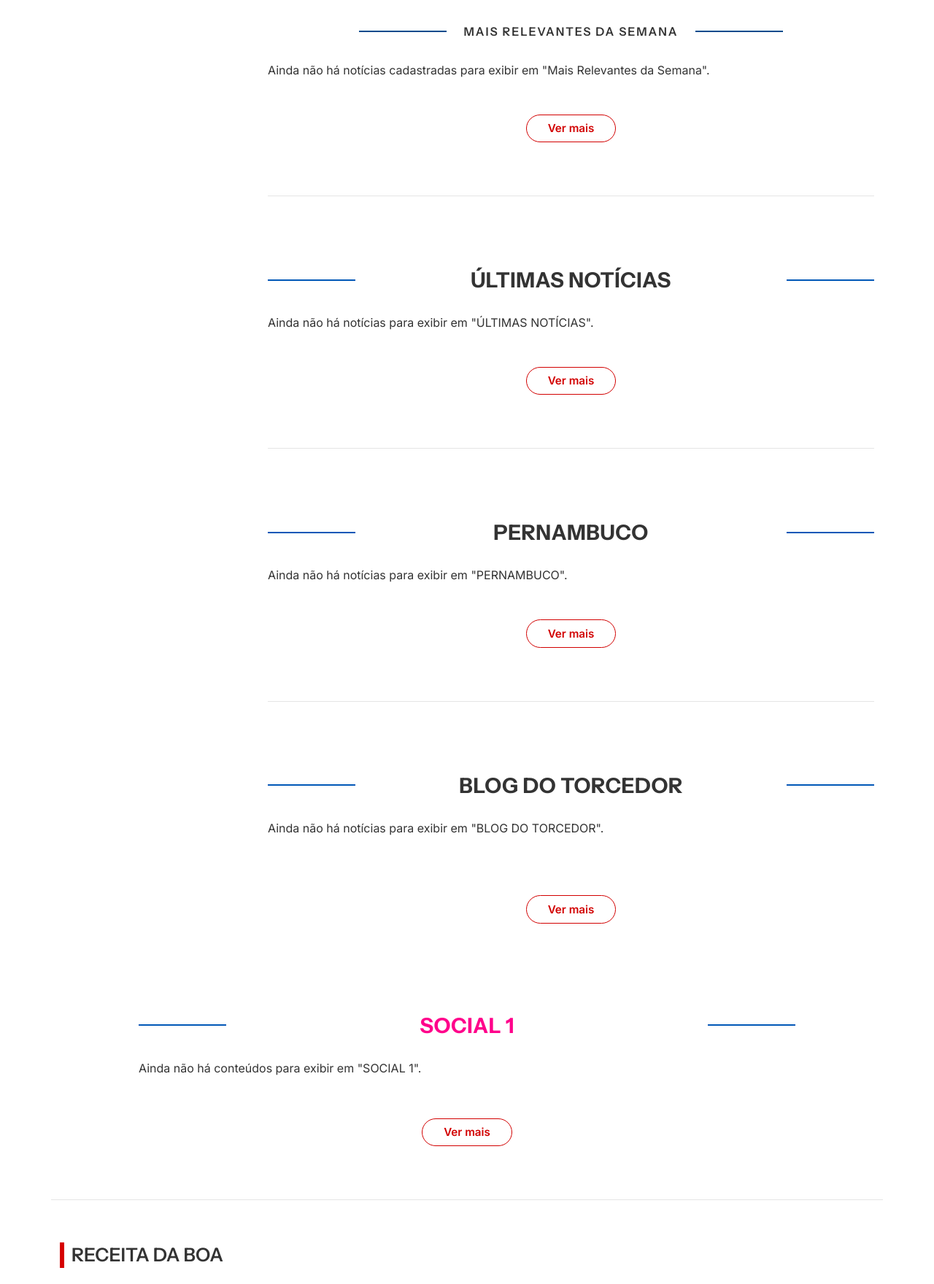
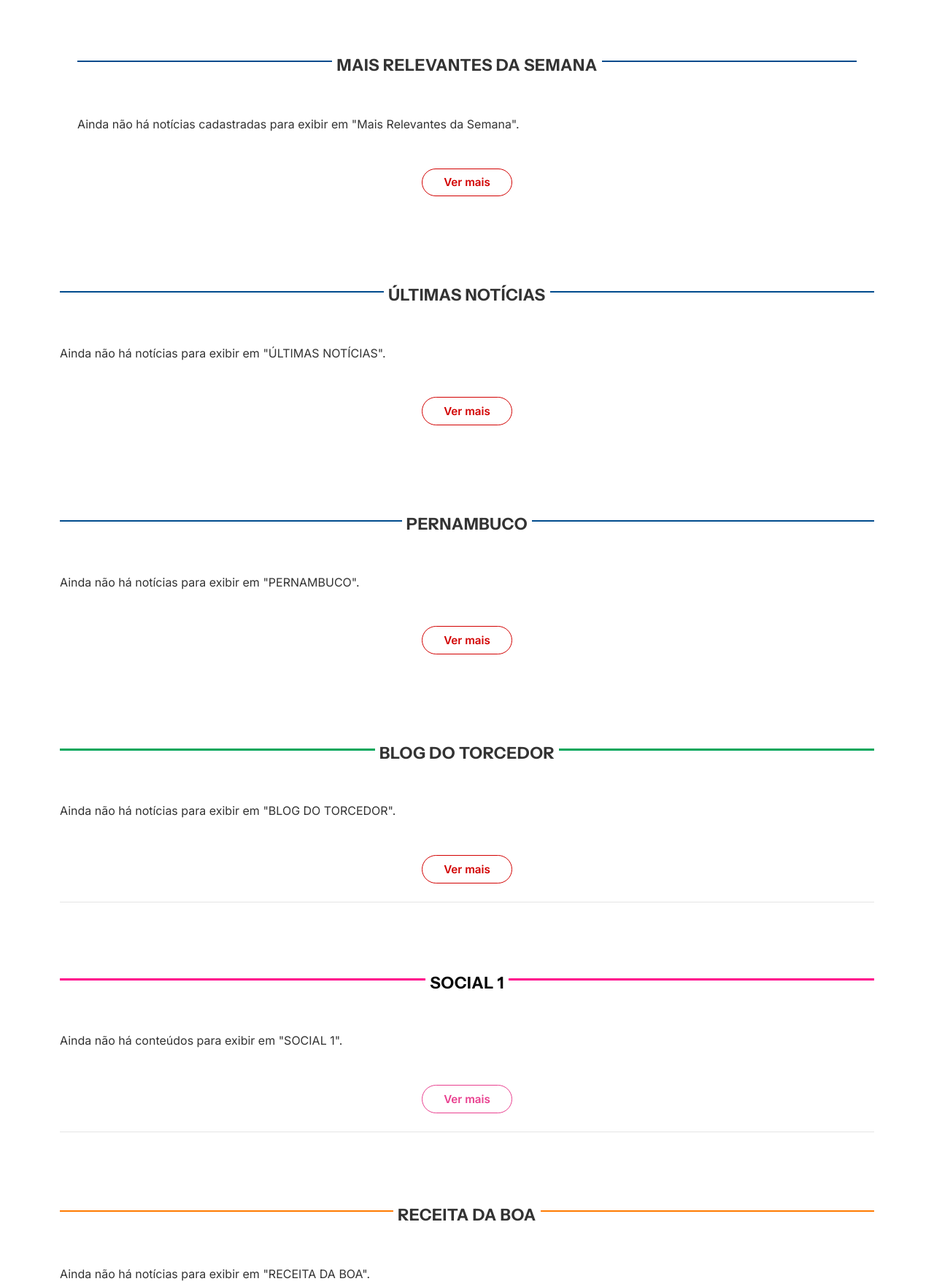
Before and after one commit to AnzinFelipe/Lumen, a Django app: page / in a window 1280 px wide. Shown: the part 176-1936 px from the top of the page at 73% size. Run offline with Django 5.2, Linux system fonts and the light colour scheme; data comes from the database, SQL or seed files in the repository; data that the repository does not hold is empty.

Commit message:
Ajustes do layout da Home: Socia1 Receita da Boa e Mais Lidas
Implementação da seção Receita da Boa com grid de 4 colunas

Cria seção Mais Lidas com blocos Notícias, Blog do Torcedor e Social 1

Adiciona botões Ver mais com cores específicas

Ajustes nas linhas laterais das seções

Centralização da pagina home

Implementação na home.html

Implementação na base.html

```diff
--- a/portal/static/portal/css/lumencustom.css
+++ b/portal/static/portal/css/lumencustom.css
@@ -802,30 +802,30 @@ small,
     letter-spacing: 0.5px;
 }
 
-.section-title::before,
-.section-title::after {
-    content: "";
-    position: absolute;
-    top: 50%;
-    width: 120px;
-    height: 2px;
-    background-color: #0057b7;
-    transform: translateY(-50%);
+
+
+/* =====HOME===== */
+.home-wrapper {
+    width: 100%;
 }
 
-.section-title::before {
-    left: 0;
+@media (min-width: 1024px) {
+    .home-wrapper {
+        max-width: 1200px;
+        margin-left: auto;
+        margin-right: auto;
+        padding-left: 24px;
+        padding-right: 24px;
+    }
 }
 
-.section-title::after {
-    right: 0;
-}
 
 .home-section {
     max-width: 1200px;
-    margin-left: auto;
-    margin-right: auto;
+    margin-left: 0;
+    margin-right: 0;
 }
+
 
 .home-section {
     padding-top: 10px;
@@ -864,25 +864,22 @@ small,
     display: block;
 }
 
-.mais-relevantes-wrapper {
-    max-width: 1140px;
-    margin: 0 auto 3rem auto;
-}
+
 
 .mais-relevantes-header {
     display: flex;
     align-items: center;
     justify-content: center;
-    gap: 1.5rem;
-    margin-bottom: 2rem;
+    column-gap: 6px;
 }
 
 .mais-relevantes-header-line {
     flex: 1;
-    max-width: 120px;
-    height: 2px;
+    max-width: 600px;
+    height: 2.2px;
     background-color: #004b8d;
 }
+
 
 .mais-relevantes-title {
     font-family: "Instrument Sans", system-ui, -apple-system, BlinkMacSystemFont, "Segoe UI", sans-serif;
@@ -1003,6 +1000,8 @@ small,
     pointer-events: none;
 }
 
+
+
 .btn-ver-mais {
     display: inline-block;
     margin-top: 2rem;
@@ -1019,6 +1018,43 @@ small,
     background-color: #d20000;
     color: #ffffff;
 }
+
+
+.btn-ver-mais-pink {
+    display: inline-block;
+    margin-top: 2rem;
+    padding: 0.4rem 1.8rem;
+    border-radius: 999px;
+    border: 1px solid #e9408f;
+    font-size: 0.95rem;
+    font-weight: 600;
+    color: #e9408f;
+    text-decoration: none;
+}
+
+.btn-ver-mais-pink:hover {
+    background: #e9408f;
+    color: white;
+}
+
+
+.btn-ver-mais-orange {
+    display: inline-block;
+    margin-top: 2rem;
+    padding: 0.4rem 1.8rem;
+    border-radius: 999px;
+    border: 1px solid #f08a1f;
+    font-size: 0.95rem;
+    font-weight: 600;
+    color: #f08a1f;
+    text-decoration: none;
+}
+
+.btn-ver-mais-orange:hover {
+    background: #f08a1f;
+    color: white;
+}
+
 
 @media (max-width: 991.98px) {
     .noticia-destaque-corpo {
@@ -1085,7 +1121,7 @@ small,
 
 
 .home-social1 .section-title {
-    color: #ff008b;
+    color: #080808;
     font-weight: 700;
 }
 
@@ -1209,3 +1245,58 @@ small,
         box-shadow: 0 1px 4px rgba(0,0,0,0.06);
     }
 }
+
+
+
+.section-header {
+    display: flex;
+    align-items: center;
+    justify-content: center;
+    column-gap: 6px;
+    margin-bottom: 1.5rem;
+}
+
+.section-header-line {
+    flex: 1;
+    max-width: 600px;
+    height: 2.2px;
+    background-color: #000;
+    opacity: 1;
+}
+
+.section-title {
+    font-family: var(--font-title);
+    font-size: 1.4rem;
+    font-weight: 700;
+    text-transform: uppercase;
+}
+
+
+
+
+.section-blue .section-header-line {
+    background-color: #004b8d;
+}
+
+
+.section-green .section-header-line {
+    background-color: #00a65a;
+}
+
+
+.section-pink .section-header-line {
+    background-color: #ff008b;
+}
+
+
+.section-orange .section-header-line {
+    background-color: #ff7b00;
+}
+
+
+.section-products .section-header-line {
+    background-color: #004b8d;
+    height: 1.5px;
+    max-width: 400px;
+    opacity: 0.5;
+}
--- a/portal/templates/portal/base.html
+++ b/portal/templates/portal/base.html
@@ -164,11 +164,10 @@
 
 
   <main class="container my-4">
-    <div class="row">
+  <div class="row {% block main_row_classes %}{% endblock main_row_classes %}">
 
-      <div class="col-md-3 mb-4">
-
-        {% block sidebar %}
+    <div class="{% block sidebar_col_classes %}col-md-3 mb-4{% endblock sidebar_col_classes %}">
+      {% block sidebar %}
 
         <!-- A seção "Mais Populares" foi retirada temporariamente,
         pois não consta no wireframe criado pelo grupo.
@@ -182,15 +181,13 @@
 
       </div>
 
-      <div class="col-md-9">
-        {% block conteudo %}
-        {% endblock conteudo %}
+    <div class="{% block content_col_classes %}col-md-9{% endblock content_col_classes %}">
+      {% block conteudo %}{% endblock conteudo %}
+      {% block content %}{% endblock content %}
+    </div>
 
-        {% block content %}
-        {% endblock content %}
-      </div>
-    </div>
-  </main>
+  </div>
+</main>
 
   {% block footer %}
   {% endblock footer %}
--- a/portal/templates/portal/home.html
+++ b/portal/templates/portal/home.html
@@ -1,17 +1,20 @@
 {% extends "portal/base.html" %}
+{% load static %}
 
-{% load static %}
+{% block sidebar_col_classes %}d-none{% endblock sidebar_col_classes %}
+{% block content_col_classes %}col-12{% endblock content_col_classes %}
 
 {% block conteudo %}
 
+
+<div class="home-wrapper">
+
     <section class="home-section home-mais-relevantes mb-5">
 
-    <div class="mais-relevantes-wrapper">
-
-        <div class="mais-relevantes-header">
-            <span class="mais-relevantes-header-line"></span>
-            <h2 class="mais-relevantes-title">MAIS RELEVANTES DA SEMANA</h2>
-            <span class="mais-relevantes-header-line"></span>
+        <div class="section-header section-blue">
+            <div class="section-header-line"></div>
+            <h3 class="section-title">MAIS RELEVANTES DA SEMANA</h3>
+            <div class="section-header-line"></div>
         </div>
 
         {% if noticias_relevantes %}
@@ -99,8 +102,7 @@
 
 <section class="home-section home-ultimas mb-5">
 
-    <div class="mais-relevantes-wrapper">
-        <div class="section-header">
+    <div class="section-header section-blue">
         <span class="section-header-line"></span>
         <h2 class="section-title">ÚLTIMAS NOTÍCIAS</h2>
         <span class="section-header-line"></span>
@@ -141,7 +143,6 @@
                 </div>
             </article>
 
-
             <div class="noticia-lista-menores">
                 {% for noticia in ultimas_noticias|slice:"1:5" %}
                 <article class="noticia-menor-item">
@@ -167,9 +168,7 @@
 
         </div>
 
-            <div class="col-lg-4">
-
-            </div>
+        <div class="col-lg-4"></div>
     </div>
     {% endwith %}
     {% else %}
@@ -185,9 +184,8 @@
 
 
 <section class="home-section home-pernambuco mb-5">
-    <div class="mais-relevantes-wrapper">
 
-        <div class="section-header">
+    <div class="section-header section-blue">
         <span class="section-header-line"></span>
         <h2 class="section-title">PERNAMBUCO</h2>
         <span class="section-header-line"></span>
@@ -212,7 +210,8 @@
                         <span class="noticia-meta-tempo">
                             {{ noticia_principal.data|timesince }} atrás
                         </span>
-                                <a href="{% url 'noticia_detalhe' noticia_principal.id %}" class="text-decoration-none text-dark">
+                        <a href="{% url 'noticia_detalhe' noticia_principal.id %}"
+                            class="text-decoration-none text-dark">
                             <h3 class="destaque-titulo">{{ noticia_principal.titulo }}</h3>
                         </a>
                         <p class="destaque-subtitulo">{{ noticia_principal.subtitulo }}</p>
@@ -226,7 +225,8 @@
                 <article class="noticia-menor-item">
                     {% if noticia.capa %}
                     <a href="{% url 'noticia_detalhe' noticia.id %}">
-                                    <img src="{{ noticia.capa.url }}" alt="{{ noticia.legenda|default:noticia.titulo }}" class="noticia-menor-thumb">
+                        <img src="{{ noticia.capa.url }}" alt="{{ noticia.legenda|default:noticia.titulo }}"
+                            class="noticia-menor-thumb">
                     </a>
                     {% endif %}
                     <div class="flex-grow-1">
@@ -253,11 +253,9 @@
     </div>
 </section>
 
+<section class="home-section home-blog mb-5">
 
-<section class="home-section home-blog mb-5">
-    <div class="mais-relevantes-wrapper">
-
-        <div class="section-header">
+    <div class="section-header section-green">
         <span class="section-header-line"></span>
         <h2 class="section-title">BLOG DO TORCEDOR</h2>
         <span class="section-header-line"></span>
@@ -282,7 +280,8 @@
                         <span class="noticia-meta-tempo">
                             {{ noticia_principal.data|timesince }} atrás
                         </span>
-                            <a href="{% url 'noticia_detalhe' noticia_principal.id %}" class="text-decoration-none text-dark">
+                        <a href="{% url 'noticia_detalhe' noticia_principal.id %}"
+                            class="text-decoration-none text-dark">
                             <h3 class="destaque-titulo">{{ noticia_principal.titulo }}</h3>
                         </a>
                         <p class="destaque-subtitulo">{{ noticia_principal.subtitulo }}</p>
@@ -295,7 +294,8 @@
                 <article class="noticia-menor-item">
                     {% if noticia.capa %}
                     <a href="{% url 'noticia_detalhe' noticia.id %}">
-                            <img src="{{ noticia.capa.url }}" alt="{{ noticia.legenda|default:noticia.titulo }}" class="noticia-menor-thumb">
+                        <img src="{{ noticia.capa.url }}" alt="{{ noticia.legenda|default:noticia.titulo }}"
+                            class="noticia-menor-thumb">
                     </a>
                     {% endif %}
                     <div class="flex-grow-1">
@@ -327,7 +327,6 @@
 </section>
 
 <section class="home-section home-social1 mb-5">
-    <div class="mais-relevantes-wrapper">
 
     <div class="section-header section-header-pink">
         <span class="section-header-line section-header-line-pink"></span>
@@ -379,8 +378,8 @@
                     <div class="social1-img-wrapper">
                         {% if social_series.0.capa %}
                         <a href="{% url 'noticia_detalhe' social_series.0.id %}">
-                                <img src="{{ social_series.0.capa.url }}" alt="{{ social_series.0.legenda|default:social_series.0.titulo }}"
-                                    class="social1-img">
+                            <img src="{{ social_series.0.capa.url }}"
+                                alt="{{ social_series.0.legenda|default:social_series.0.titulo }}" class="social1-img">
                         </a>
                         {% endif %}
                         <span class="social1-date-badge">
@@ -405,8 +404,8 @@
                     <div class="social1-img-wrapper">
                         {% if social_agnews.0.capa %}
                         <a href="{% url 'noticia_detalhe' social_agnews.0.id %}">
-                                <img src="{{ social_agnews.0.capa.url }}" alt="{{ social_agnews.0.legenda|default:social_agnews.0.titulo }}"
-                                    class="social1-img">
+                            <img src="{{ social_agnews.0.capa.url }}"
+                                alt="{{ social_agnews.0.legenda|default:social_agnews.0.titulo }}" class="social1-img">
                         </a>
                         {% endif %}
                         <span class="social1-date-badge">
@@ -424,78 +423,220 @@
 
         </div>
     </div>
+
     {% else %}
     <p>Ainda não há conteúdos para exibir em "SOCIAL 1".</p>
     {% endif %}
-        <div class="text-center mt-4">
-            <a href="#" class="btn-ver-mais">Ver mais</a>
+    <div class="text-center">
+        <a href="#" class="btn-ver-mais btn-ver-mais-pink">Ver mais</a>
     </div>
+
     </div>
 </section>
 
-<section class="home-section home-receita mb-5">
-    <h3 class="home-section-title text-uppercase">RECEITA DA BOA</h3>
+<section class="home-section receitas-section">
 
-    <div class="row">
-        {% for noticia in receita_da_boa|slice:":3" %}
-        <div class="col-md-4 mb-3">
-            <div class="card receita-card">
-                <div class="ratio ratio-16x9 mb-2 overflow-hidden">
-                    {% if noticia.capa %}
-                    <a href="{% url 'noticia_detalhe' noticia.id %}">
-                        <img src="{{ noticia.capa.url }}" alt="{{ noticia.legenda|default:noticia.titulo }}" class="home-img-thumb receita-img w-100 h-100 object-fit-cover">
+
+    <div class="section-header section-orange">
+        <div class="section-header-line"></div>
+        <h3 class="section-title">RECEITA DA BOA</h3>
+        <div class="section-header-line"></div>
+    </div>
+
+
+    {% if receitas %}
+    <div class="recipes-grid">
+        {% for receita in receitas|slice:":4" %}
+
+        <article class="recipe-card">
+            <a href="{{ receita.get_absolute_url }}">
+
+
+                <div class="recipe-card__image-wrapper">
+                    {% if receita.image %}
+                    <img src="{{ receita.image.url }}" alt="{{ receita.title }}">
+                    {% endif %}
+
+
+                    <span class="recipe-card__date">
+                        {{ receita.published_at|date:"d/m/Y" }}
+                    </span>
+                </div>
+
+
+                <div class="recipe-card__content">
+
+                    <span class="recipe-card__category">
+                        {{ receita.category.name|upper }}
+                    </span>
+
+                    <h4 class="recipe-card__title">
+                        {{ receita.title }}
+                    </h4>
+
+                </div>
             </a>
-                    {% else %}
-                    <div class="home-img-thumb receita-img receita-sem-img"></div>
-                    {% endif %}
-                </div>
-                <div class="card-body">
-                    <a href="{% url 'noticia_detalhe' noticia.id %}" class="text-decoration-none text-dark">
-                        <h5 class="card-title text-uppercase">{{ noticia.titulo }}</h5>
-                    </a>
-                    <small class="text-muted">{{ noticia.data|date:"d/m/Y" }}</small>
-                </div>
-            </div>
-        </div>
+        </article>
+
         {% endfor %}
     </div>
+    {% else %}
 
-    <div class="text-end">
-        <a href="#" class="btn btn-link home-ver-mais">VER MAIS</a>
+    <p class="home-section-empty">
+        Ainda não há notícias para exibir em "RECEITA DA BOA".
+    </p>
+
+    {% endif %}
+
+
+
     </div>
+
+    <div class="text-center">
+        <a href="#" class="btn-ver-mais btn-ver-mais-orange">Ver mais</a>
+    </div>
+
+    </div>
+
 </section>
 
-<section class="home-section home-mais-lidas mb-5">
-    <h3 class="home-section-title text-uppercase">MAIS LIDAS</h3>
+<section class="home-section mais-lidas-section">
 
-    <div class="row">
-        {% for noticia in mais_lidas|slice:":3" %}
-        <div class="col-md-4 mb-3">
-            <div class="card receita-card">
-                <div class="ratio ratio-16x9 mb-2 overflow-hidden">
-                    {% if noticia.capa %}
-                    <a href="{% url 'noticia_detalhe' noticia.id %}">
-                        <img src="{{ noticia.capa.url }}" alt="{{ noticia.legenda|default:noticia.titulo }}" class="home-img-thumb receita-img w-100 h-100 object-fit-cover">
+
+    <div class="section-header section-blue">
+        <div class="section-header-line"></div>
+        <h3 class="section-title">MAIS LIDAS</h3>
+        <div class="section-header-line"></div>
+    </div>
+
+    <!-- ================== BLOCO NOTÍCIAS ================== -->
+    <section class="mais-lidas-bloco mais-lidas-bloco--noticias">
+
+        <div class="mais-lidas-bloco-header">
+            <h4 class="mais-lidas-bloco-titulo mais-lidas-bloco-titulo--blue">
+                NOTÍCIAS
+            </h4>
+            <a href="#"
+               class="mais-lidas-ver-mais mais-lidas-ver-mais--blue">
+                Veja mais
             </a>
-                    {% else %}
-                    <div class="home-img-thumb receita-img receita-sem-img"></div>
+        </div>
+
+        {% if mais_lidas_noticias %}
+            <div class="mais-lidas-grid">
+                {% for noticia in mais_lidas_noticias|slice:":6" %}
+                    <article class="mais-lidas-card">
+                        <a href="{{ noticia.get_absolute_url }}">
+                            <div class="mais-lidas-card__imagem-wrapper">
+                                {% if noticia.image %}
+                                    <img src="{{ noticia.image.url }}"
+                                         alt="{{ noticia.title }}">
                                 {% endif %}
+                                <span class="mais-lidas-card__badge">
+                                    {{ noticia.published_at|timesince }} atrás
+                                </span>
                             </div>
-                <div class="card-body">
-                    <a href="{% url 'noticia_detalhe' noticia.id %}" class="text-decoration-none text-dark">
-                        <h5 class="card-title text-uppercase">{{ noticia.titulo }}</h5>
+                            <h5 class="mais-lidas-card__titulo">
+                                {{ noticia.title }}
+                            </h5>
                         </a>
-                    <small class="text-muted">{{ noticia.data|date:"d/m/Y" }}</small>
-                </div>
-            </div>
-        </div>
+                    </article>
                 {% endfor %}
             </div>
+        {% else %}
+            <p class="home-section-empty">
+                Ainda não há notícias para exibir em "Notícias - Mais lidas".
+            </p>
+        {% endif %}
 
-    <div class="text-end">
-        <a href="#" class="btn btn-link home-ver-mais">VER MAIS</a>
+    </section>
+
+    <!-- ============ BLOCO BLOG DO TORCEDOR ============ -->
+    <section class="mais-lidas-bloco mais-lidas-bloco--torcedor">
+
+        <div class="mais-lidas-bloco-header">
+            <h4 class="mais-lidas-bloco-titulo mais-lidas-bloco-titulo--green">
+                BLOG DO TORCEDOR
+            </h4>
+            <a href="#"
+               class="mais-lidas-ver-mais mais-lidas-ver-mais--green">
+                Veja mais
+            </a>
         </div>
+
+        {% if mais_lidas_blog_torcedor %}
+            <div class="mais-lidas-grid">
+                {% for noticia in mais_lidas_blog_torcedor|slice:":6" %}
+                    <article class="mais-lidas-card">
+                        <a href="{{ noticia.get_absolute_url }}">
+                            <div class="mais-lidas-card__imagem-wrapper">
+                                {% if noticia.image %}
+                                    <img src="{{ noticia.image.url }}"
+                                         alt="{{ noticia.title }}">
+                                {% endif %}
+                                <span class="mais-lidas-card__badge">
+                                    {{ noticia.published_at|timesince }} atrás
+                                </span>
+                            </div>
+                            <h5 class="mais-lidas-card__titulo">
+                                {{ noticia.title }}
+                            </h5>
+                        </a>
+                    </article>
+                {% endfor %}
+            </div>
+        {% else %}
+            <p class="home-section-empty">
+                Ainda não há notícias para exibir em "Blog do torcedor - Mais lidas".
+            </p>
+        {% endif %}
+
     </section>
+
+    <!-- ==================== BLOCO SOCIAL 1 ==================== -->
+    <section class="mais-lidas-bloco mais-lidas-bloco--social">
+
+        <div class="mais-lidas-bloco-header">
+            <h4 class="mais-lidas-bloco-titulo mais-lidas-bloco-titulo--pink">
+                SOCIAL 1
+            </h4>
+            <a href="#"
+               class="mais-lidas-ver-mais mais-lidas-ver-mais--pink">
+                Veja mais
+            </a>
+        </div>
+
+        {% if mais_lidas_social1 %}
+            <div class="mais-lidas-grid">
+                {% for noticia in mais_lidas_social1|slice:":6" %}
+                    <article class="mais-lidas-card">
+                        <a href="{{ noticia.get_absolute_url }}">
+                            <div class="mais-lidas-card__imagem-wrapper">
+                                {% if noticia.image %}
+                                    <img src="{{ noticia.image.url }}"
+                                         alt="{{ noticia.title }}">
+                                {% endif %}
+                                <span class="mais-lidas-card__badge">
+                                    {{ noticia.published_at|timesince }} atrás
+                                </span>
+                            </div>
+                            <h5 class="mais-lidas-card__titulo">
+                                {{ noticia.title }}
+                            </h5>
+                        </a>
+                    </article>
+                {% endfor %}
+            </div>
+        {% else %}
+            <p class="home-section-empty">
+                Ainda não há notícias para exibir em "Social 1 - Mais lidas".
+            </p>
+        {% endif %}
+
+    </section>
+
+</section>
+
 
 <section class="home-section home-produtos mb-5">
     <h3 class="home-section-title text-uppercase">NOSSOS PRODUTOS</h3>
@@ -518,4 +659,6 @@
     </div>
 </section>
 
+</div> <!-- 🔚 FECHAMENTO DO CONTAINER home-wrapper -->
+
 {% endblock conteudo %}
--- a/project/settings.py
+++ b/project/settings.py
@@ -18,7 +18,8 @@ TEMPLATE_DIR = BASE_DIR / 'templates'
 SECRET_KEY = os.environ.get('SECRET_KEY', 'django-insecure-b*y_52=!#%rayw(hzl6+iir0&@gb34=@30q)ta6az=q=*ke!^t')
 
 
-DEBUG = os.environ.get('DEBUG','').lower() in ['true','1','yes']
+
+DEBUG = os.environ.get('DEBUG', '').lower() in ['true','1','yes']
 
 
 ALLOWED_HOSTS = [
```
Lines whose indentation alone changed are shown as unchanged.
